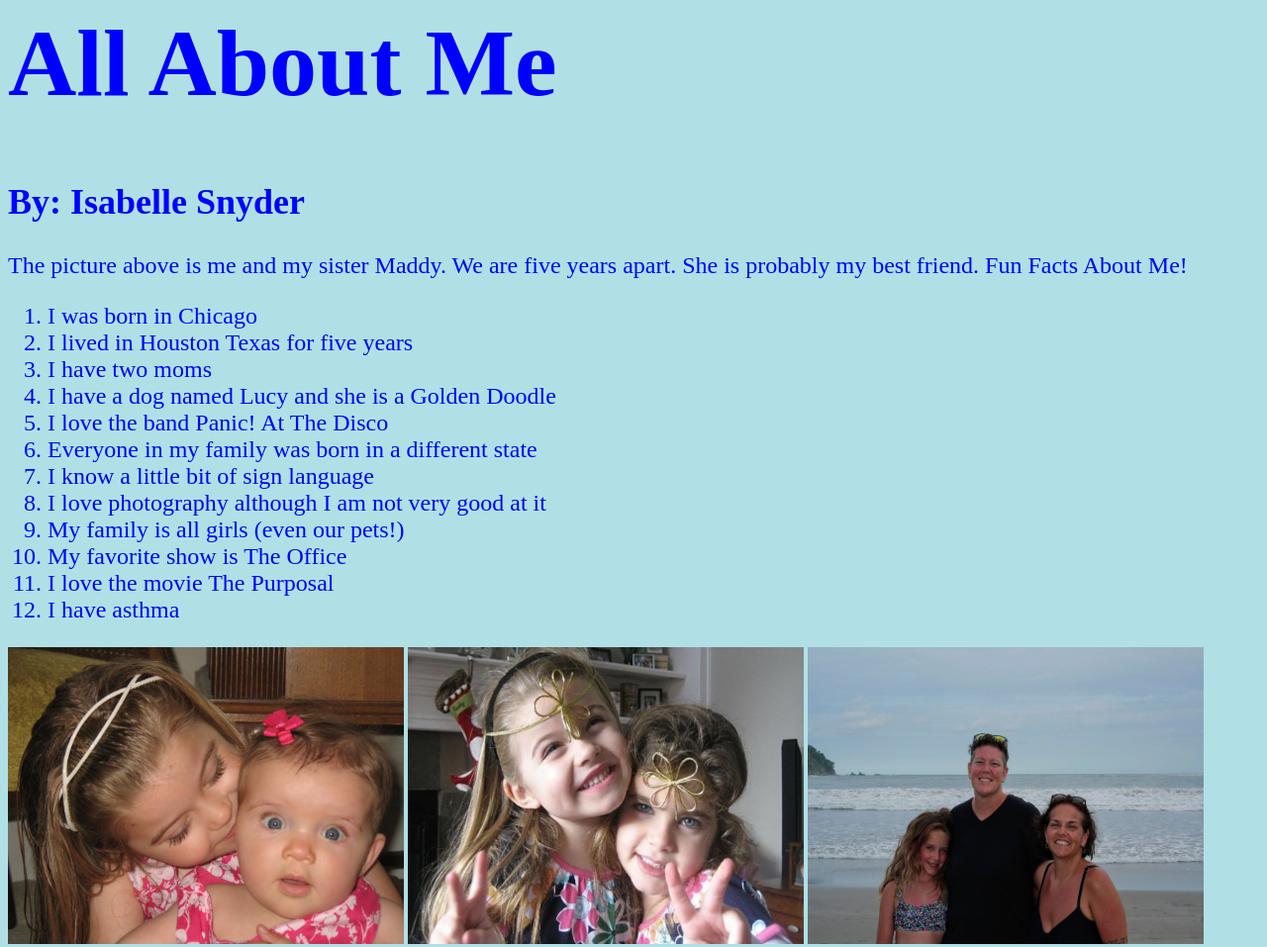
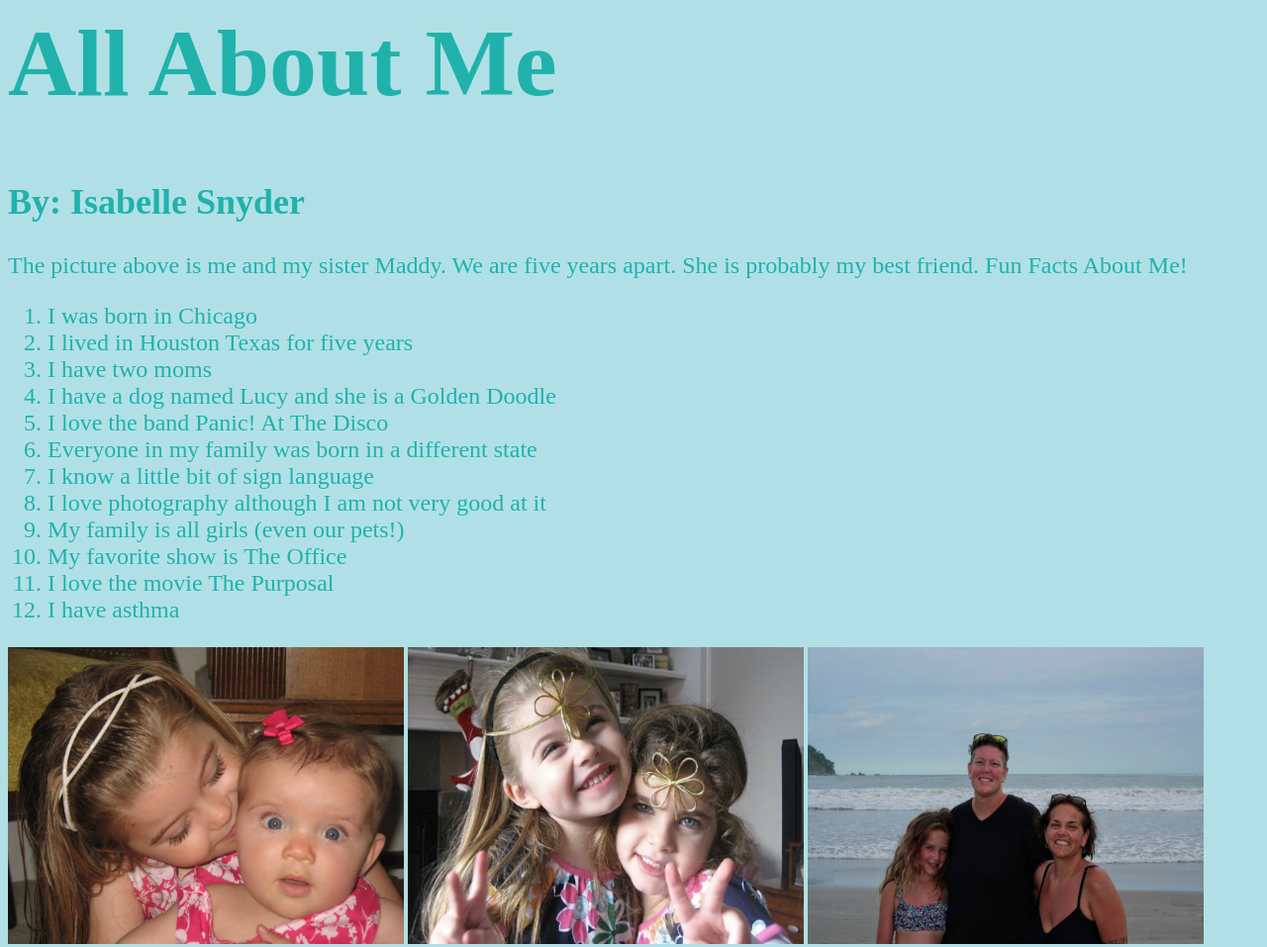
Before and after one commit to ibsnyder/MyStoryWebsite, a plain HTML site: page index.html in a window 1280 px wide. Shown: the whole page at 99% size. Drawn offline with Linux system fonts and the light colour scheme.

Commit message:
text color

```diff
--- a/index.html
+++ b/index.html
@@ -2,18 +2,18 @@
 
     <body style="background-color:powderblue;">
     <font size="+4">
-      <h1 style="color:blue;">All About Me</h1>
+      <h1 style="color:LightSeaGreen;">All About Me</h1>
     </font>
     <font size="+2">
-      <h2 style="color:blue;">By: Isabelle Snyder</h2>
+      <h2 style="color:LightSeaGreen;">By: Isabelle Snyder</h2>
      </font>
-        <p style="color:blue;">
+        <p style="color:LightSeaGreen;">
         <font size="+2">
         The picture above is me and my sister Maddy. We are five years apart. She is probably my best friend.
 
         Fun Facts About Me!
         </p>
-         <ol style="color:blue;">
+         <ol style="color:LightSeaGreen;">
           <li> I was born in Chicago</li>
           <li> I lived in Houston Texas for five years</li>
           <li> I have two moms</li>
```
